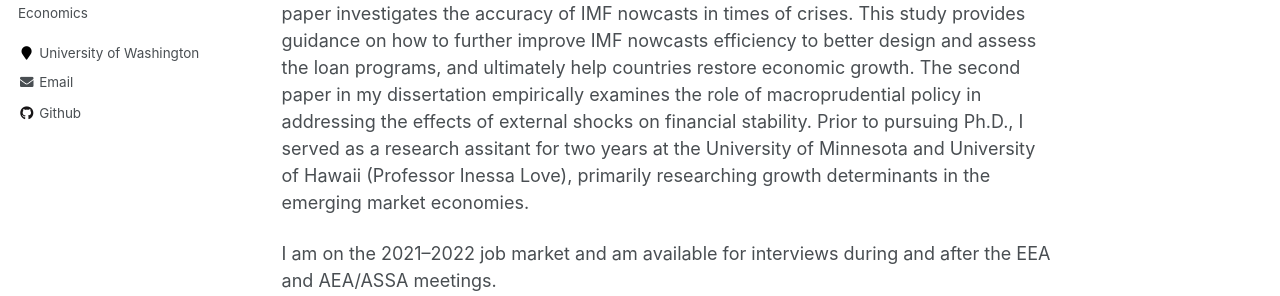
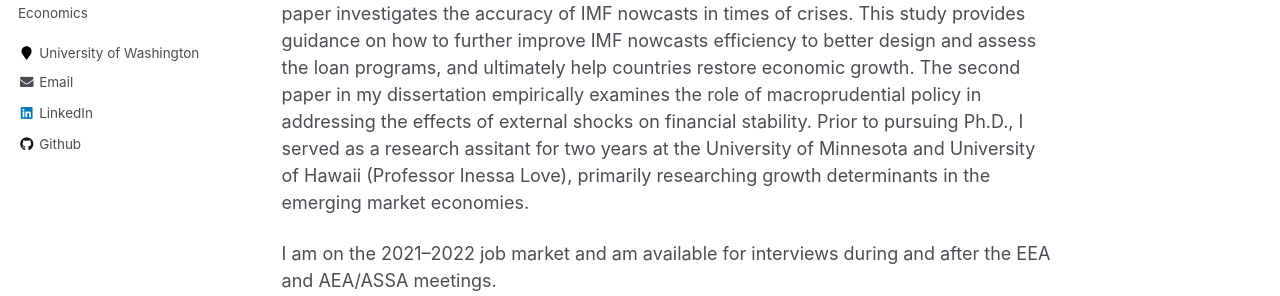
Before and after one commit to Reina-Kawai/Reina-Kawai.github.io, a Jekyll site: the page built from _pages/about.md, in a window 1280 px wide. Shown: the part 311-607 px from the top of the page. Built offline with Jekyll 4.4.1, drawn with Linux system fonts in a browser that asks for light colours.

Commit message:
Update _config.yml

```diff
--- a/_config.yml
+++ b/_config.yml
@@ -59,7 +59,7 @@ yandex_site_verification :
 twitter:
   username               : &twitter
 linkedin:
-  username               : reinakawai
+  username               : &reinakawai
 facebook:
   username               :
   app_id                 :
@@ -104,7 +104,7 @@ author:
   instagram        :
   impactstory      : #"https://profiles.impactstory.org/u/xxxx-xxxx-xxxx-xxxx"
   lastfm           :
-  linkedin         :
+  linkedin         : "replacethislinkedinhandle"
   #orcid            : #"http://orcid.org/yourorcidurl"
   pinterest        :
   soundcloud       :
```
